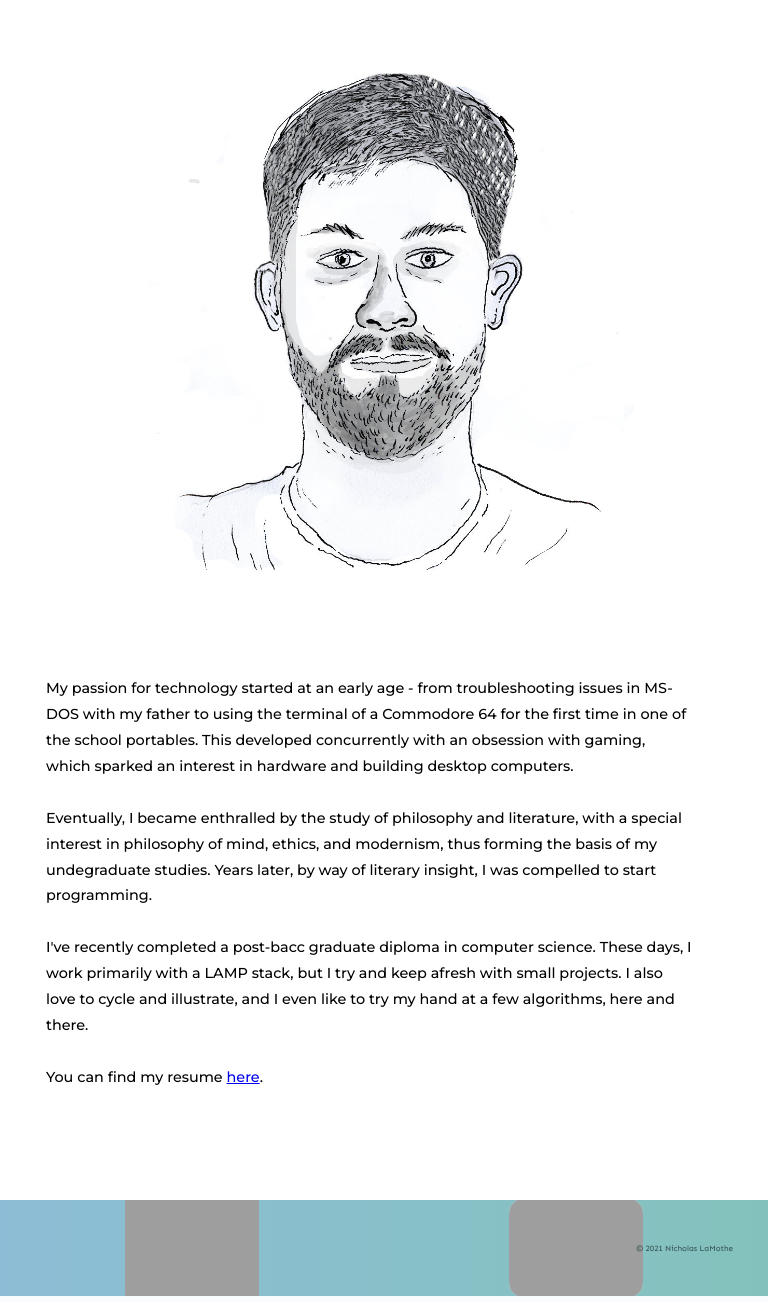
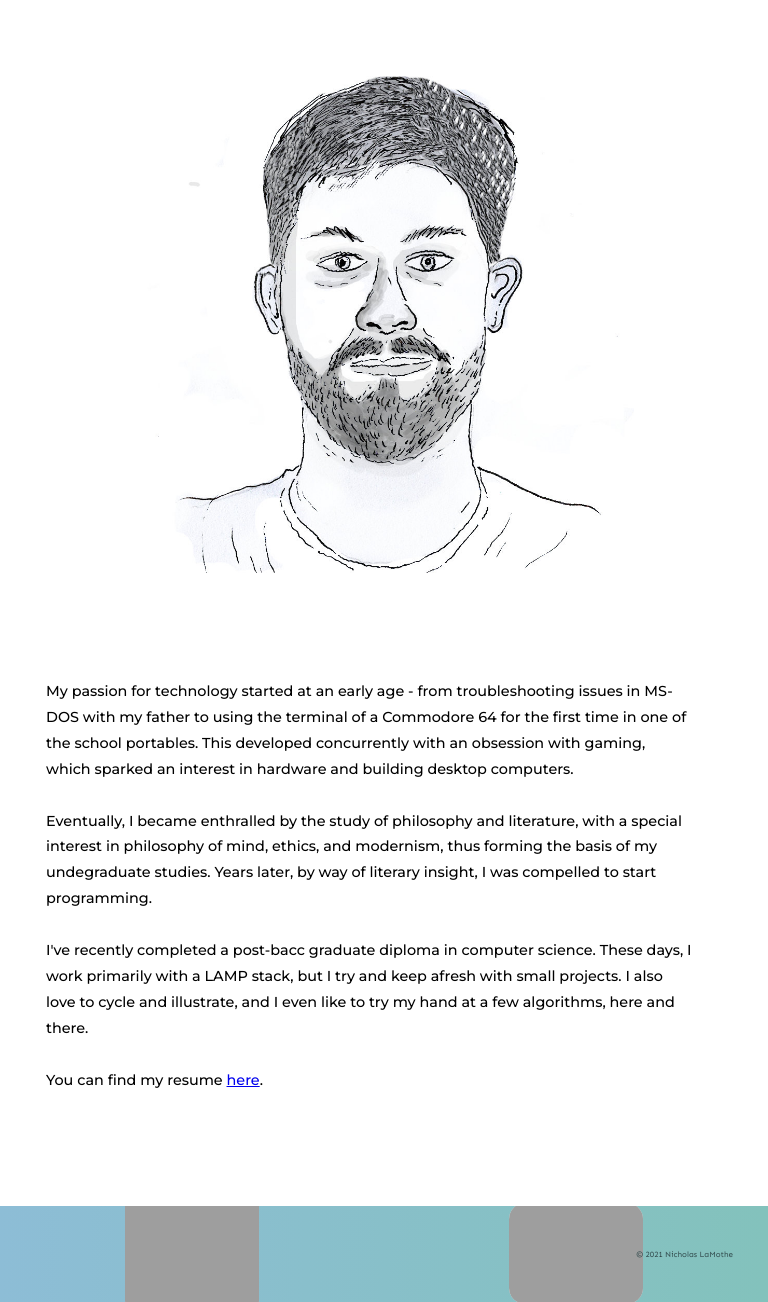
Before and after one commit to nlamo/personal-website, a PHP site: page /about.php in a window 768 px wide. Shown: the part 209-1511 px from the top of the page. Run offline with PHP 8.4, Linux system fonts and the light colour scheme; grey boxes are pictures that could not be loaded.

Commit message:
removed some section height conflicts in queries

```diff
--- a/css/media-queries.css
+++ b/css/media-queries.css
@@ -31,10 +31,6 @@
 /* Smaller screens (desktop/laptop/tablet) */
 @media screen and (min-width: 800px) and (max-width:1023px) {
 
-    section {
-        height: 1200px;
-    }
-
     .speech-bubble {
         top: 19%;
     }
@@ -58,10 +54,6 @@
 
 /* Very small screens, but still larger than smartphones */
 @media screen and (min-width: 500px) and (max-width:799px) {
-
-    section {
-        height: 1200px;
-    }
 
     .speech-bubble {
         font-size: 1rem;
```
